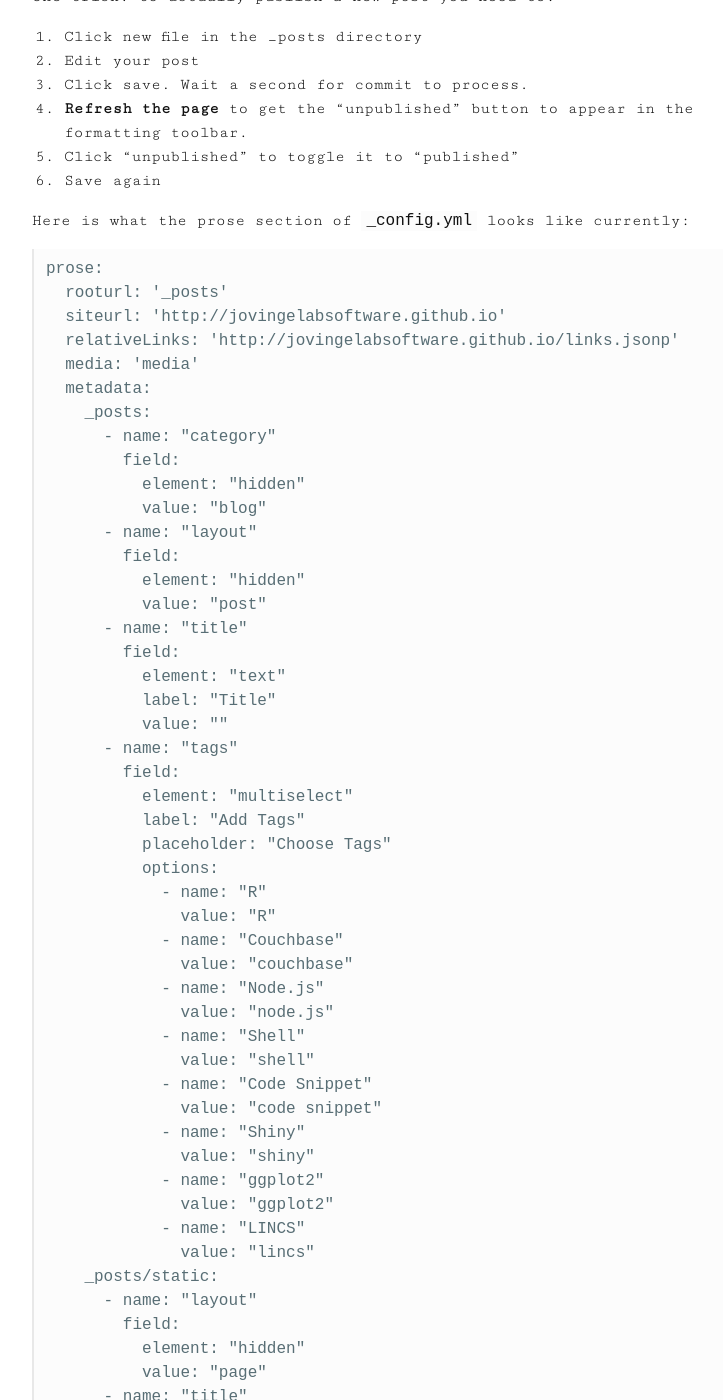
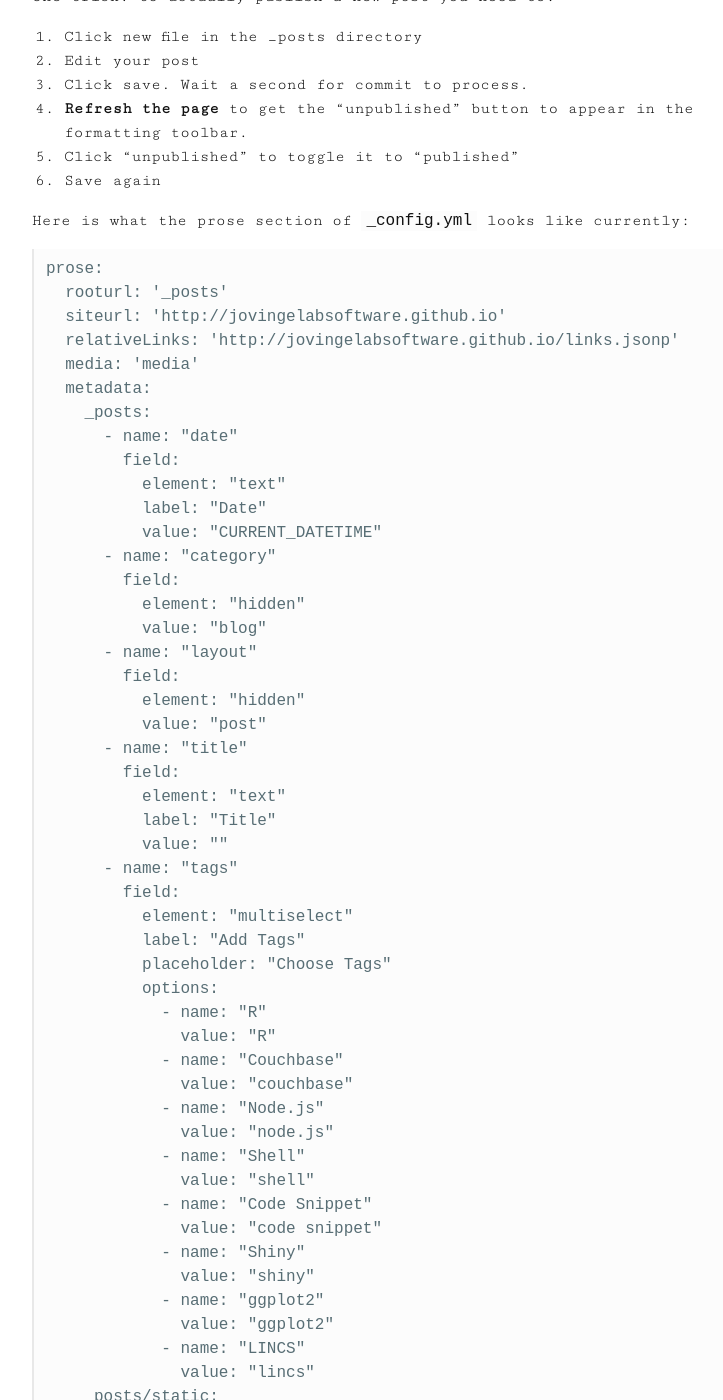
Before and after one commit to JovingeLabSoftware/JovingeLabSoftware.github.io, a Jekyll site: the page built from _posts/2015-12-03-getting-prose-io-to-work-with-our-github-user-blog.md, in a window 1280 px wide and 1400 px high, scrolled down 385 px. Shown: the whole window, without its empty margins (248-971 px from the left). Built offline with Jekyll 4.4.1, drawn with Linux system fonts in a browser that asks for light colours; Markdown is read by kramdown in place of the engine named in the settings; some of the changed text lies outside the part shown.

Commit message:
Updated 2015-12-03-getting-prose-io-to-work-with-our-github-user-blog.md

```diff
--- a/_posts/2015-12-03-getting-prose-io-to-work-with-our-github-user-blog.md
+++ b/_posts/2015-12-03-getting-prose-io-to-work-with-our-github-user-blog.md
@@ -7,6 +7,7 @@ tags:
 published: true
 title: Getting prose.io to work with our github user blog
 ---
+
 
 
 
@@ -32,6 +33,11 @@ prose:
   media: 'media'
   metadata:
     _posts:
+      - name: "date"
+        field:
+          element: "text"
+          label: "Date"
+          value: "CURRENT_DATETIME"
       - name: "category"
         field:
           element: "hidden"
```
